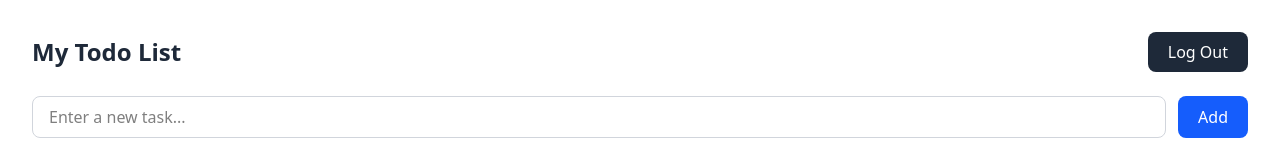
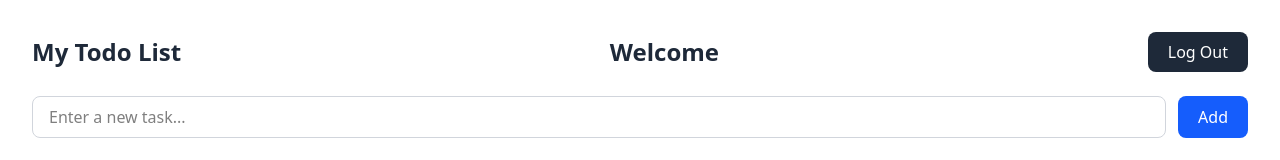
Before and after one commit to Obiwumma/Todolist-Supabase, a React (Vite) app in the folder todo-list/: page / in a window 1280 px wide. Shown: the top 160 px of the page. Built offline with nearby package versions, Linux system fonts and the light colour scheme; no server answers; the database is empty.

Commit message:
fix submission bug

```diff
--- a/todo-list/src/components/Header.jsx
+++ b/todo-list/src/components/Header.jsx
@@ -3,7 +3,7 @@ import { userAuth } from '../context/AuthContext'
 import { useNavigate } from 'react-router-dom'
 
 function Header() {
-  const {userSignout} = userAuth()
+  const {userSignout, userName} = userAuth()
   const navigate = useNavigate()
 
   const handleSignOut = async () => {
@@ -15,6 +15,7 @@ function Header() {
     // <!-- Header -->
     <div className="flex justify-between items-center mb-6">
       <h1 className="text-2xl font-bold text-gray-800">My Todo List</h1>
+      <h1 className="text-2xl font-bold text-gray-800">Welcome {userName}</h1>
       <button className="bg-gray-800 text-white px-5 py-2 rounded-lg hover:bg-blue-700 transition" onClick={handleSignOut}>
         Log Out
       </button>
--- a/todo-list/src/context/AuthContext.jsx
+++ b/todo-list/src/context/AuthContext.jsx
@@ -25,10 +25,12 @@ export const AuthContextProvider = ({children}) => {
       console.log("Added succesfully:", data);
 
 
+      return { success: true, data };
     }
-    return { success: true, data };
   }
 // console.log(session?.user?.user_metadata?.username);
+const userName = session?.user?.user_metadata?.username
+
 
   useEffect(() => {
   const { data: { subscription } } = supabase.auth.onAuthStateChange((event, session) => {
@@ -71,7 +73,7 @@ if (error) {
 
 
   return (
-    <AuthContext.Provider value={{session, signUpNewUser, userSignin, userSignout}}>
+    <AuthContext.Provider value={{session, signUpNewUser, userSignin, userSignout, userName}}>
       {children}
     </AuthContext.Provider>
   )
```
